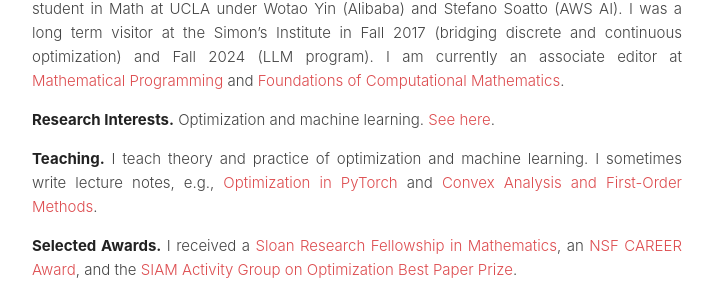
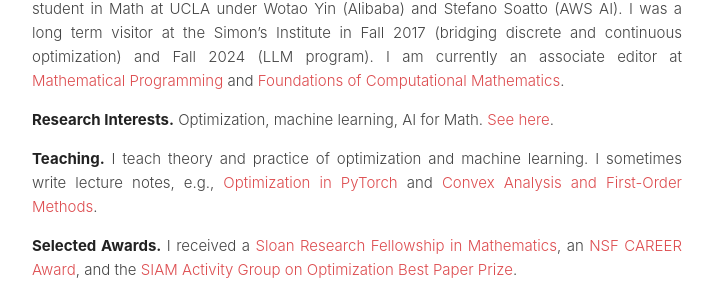
Before and after one commit to damek/damek.github.io, a Jekyll site: the page built from index.md, in a window 1280 px wide and 900 px high. Shown: the part 237-537 px from the top of the window, without its empty margins (283-996 px from the left). Built offline with Jekyll 4.4.1, drawn with Linux system fonts in a browser that asks for light colours.

Commit message:
updated research interests to include AI for Math

```diff
--- a/index.md
+++ b/index.md
@@ -8,7 +8,7 @@ title: Damek Davis
 
 I'm an Associate Professor in Wharton's Department of Statistics and Data Science. I was previously an Associate Professor at Cornell ORIE, an NSF Postdoctoral Fellow, and a PhD student in Math at UCLA under Wotao Yin (Alibaba) and Stefano Soatto (AWS AI). I was a long term visitor at the Simon's Institute in Fall 2017 (bridging discrete and continuous optimization) and Fall 2024 (LLM program). I am currently an associate editor at <a href="https://www.springer.com/journal/10107">Mathematical Programming</a> and <a href="https://www.springer.com/journal/10208">Foundations of Computational Mathematics</a>.
 
-**Research Interests.** Optimization and machine learning. [See here](ResearchStatementDamekDavis.pdf).
+**Research Interests.** Optimization, machine learning, AI for Math. [See here](ResearchStatementDamekDavis.pdf).
 
 **Teaching.** I teach theory and practice of optimization and machine learning. I sometimes write lecture notes, e.g., [Optimization in PyTorch](STAT-4830) and [Convex Analysis and First-Order Methods](https://damek.github.io/teaching/orie6300/ORIE6300Fall2023notes.pdf).
 
```
